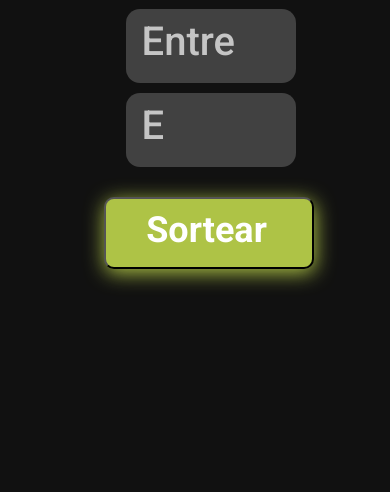
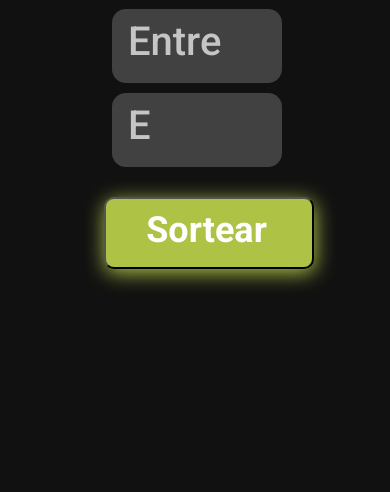
Before and after one commit to Tiago-barbosa-silva/Projeto-DevSorteador, a plain HTML site: page index.html in a window 390 px wide. Shown: the part 362-854 px from the top of the page. Drawn offline with Linux system fonts and the light colour scheme.

Commit message:
posição do conteudo main

```diff
--- a/style.css
+++ b/style.css
@@ -98,7 +98,7 @@ button:hover {
 @media screen and (max-width: 450px){
     main{
         position: absolute;
-        right: 20%;
+        right: 27%;
     }
 
     .result{
```
